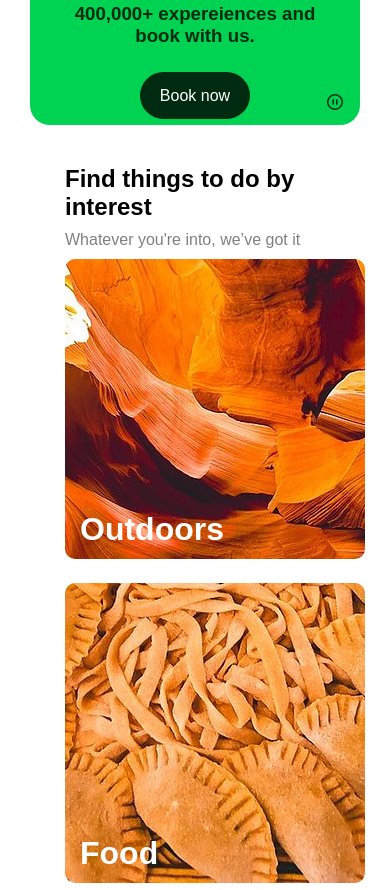
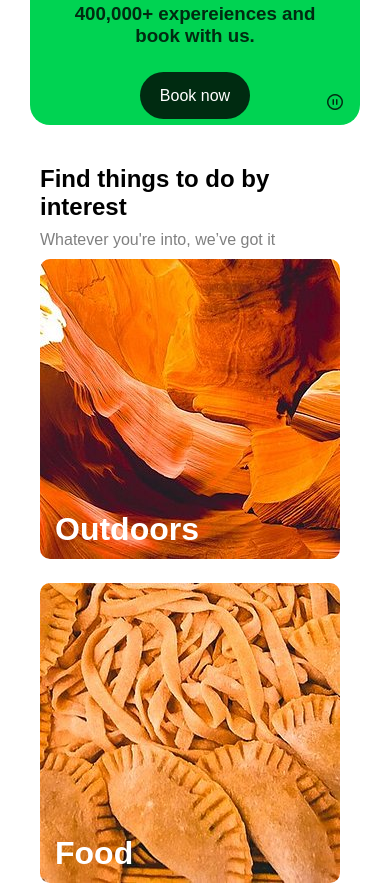
Before and after one commit to renganathan-code/Trip-advisor-clone, a plain HTML site: page index.html in a window 390 px wide. Shown: the part 853-1743 px from the top of the page. Drawn offline with Linux system fonts and the light colour scheme; a web font is replaced by a local one.

Commit message:
Modified css

```diff
--- a/style.css
+++ b/style.css
@@ -407,7 +407,7 @@ body{
         bottom: 10px;
     }
     .interest{
-        margin: 0px 55px;
+        margin: 0px 30px;
     }
 
     .interest h2{
@@ -416,6 +416,7 @@ body{
 
     .like__container{
         margin: 0px 30px;
+        padding: 5px;
     }
 
     .like__container__s1{
```
